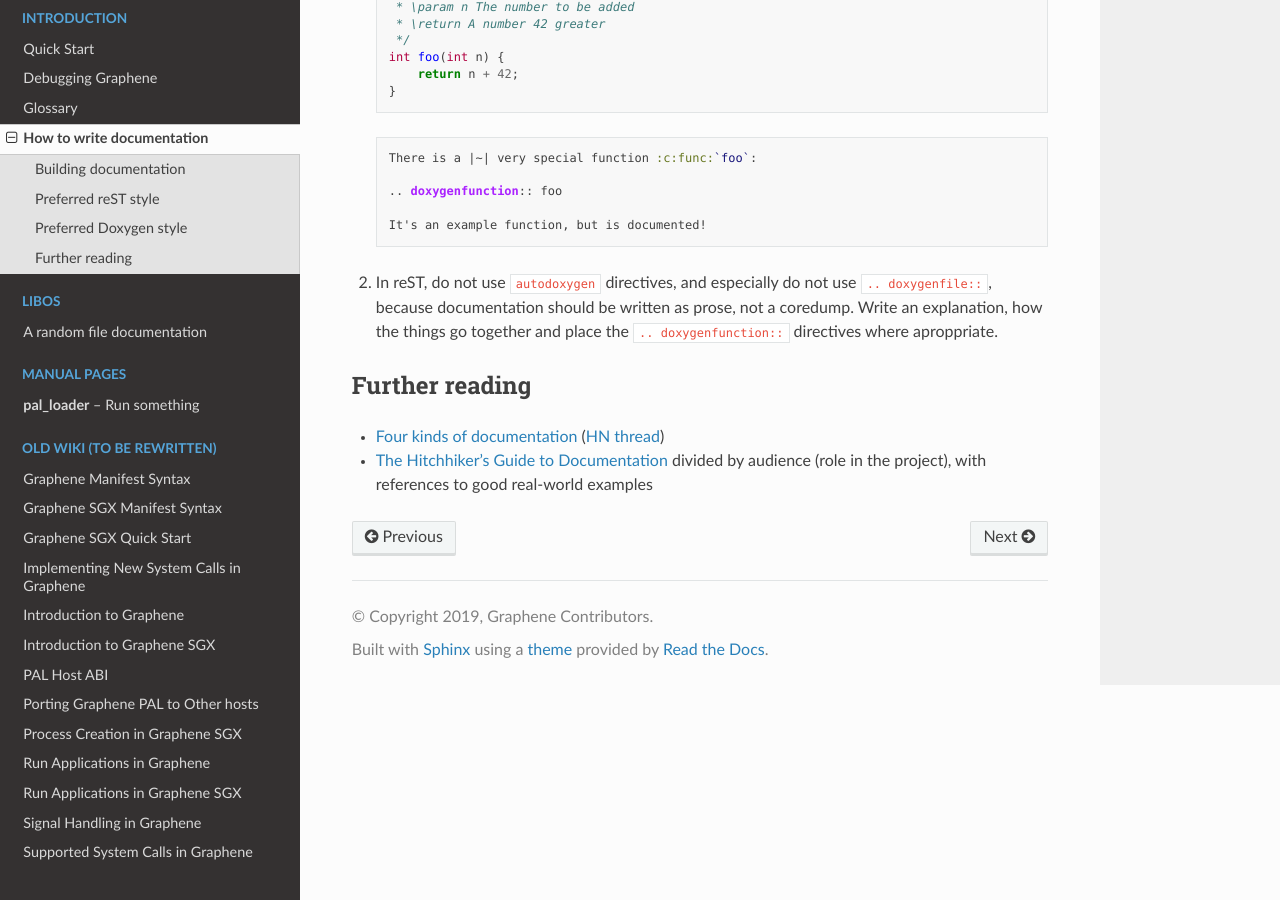
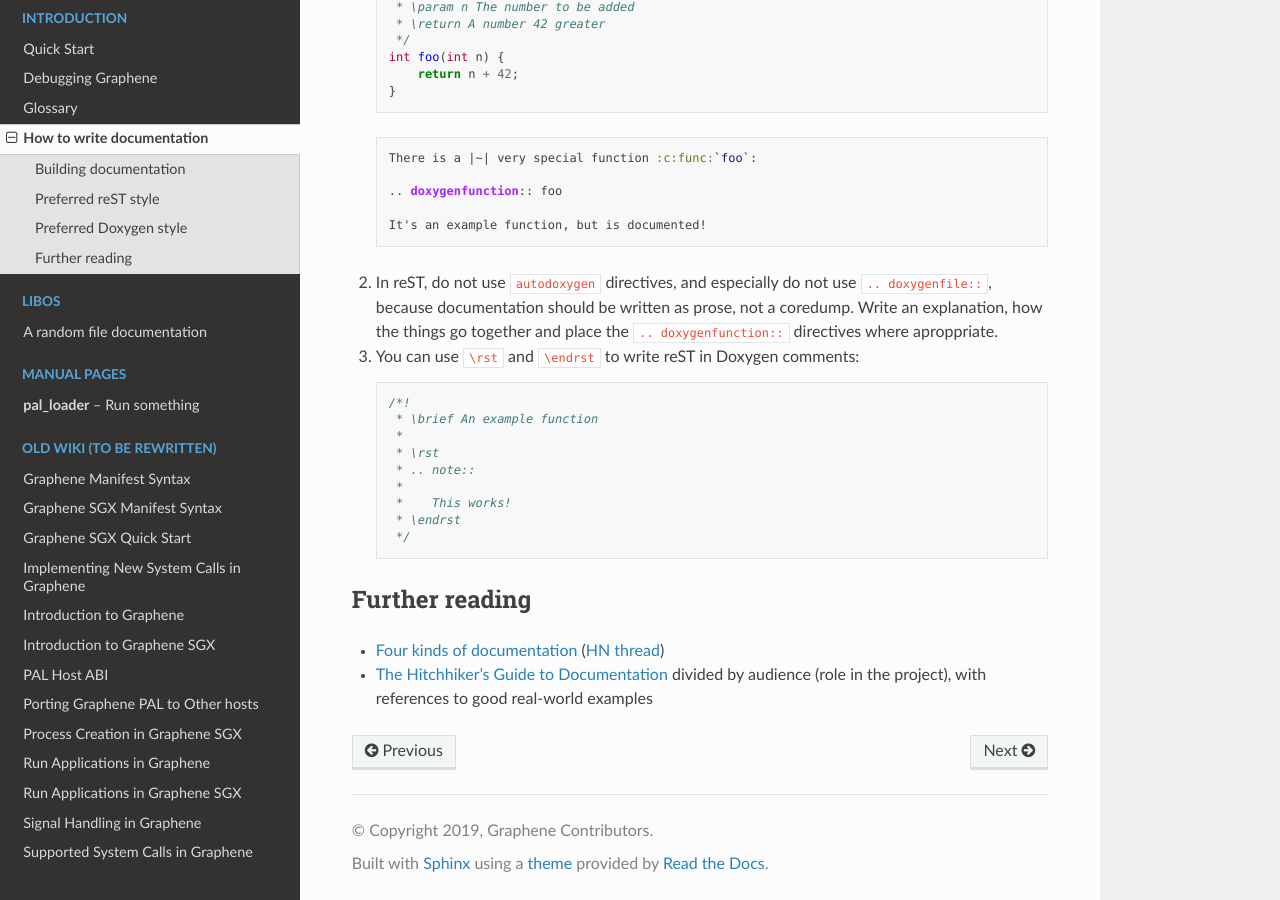
Before and after one commit to gramineproject/gramine, a Sphinx documentation site: the page built from Documentation/howto-doc.rst, in a window 1280 px wide and 900 px high, scrolled down 2991 px. Built offline with Sphinx 7.4.7 and the Read the Docs theme 2.0.0, drawn with Linux system fonts in a browser that asks for light colours.

Commit message:
[Docs] Add \rst to Doxygen syntax
Allows writing verbatim reST in C comments to be rendered in
documentation.

Stolen from https://breathe.readthedocs.io/en/latest/markups.html.

```diff
--- a/Documentation/howto-doc.rst
+++ b/Documentation/howto-doc.rst
@@ -167,6 +167,20 @@ Preferred Doxygen style
    a |~| coredump. Write an explanation, how the things go together and place
    the ``.. doxygenfunction::`` directives where aproppriate.
 
+3. You can use ``\rst`` and ``\endrst`` to write reST in Doxygen comments:
+
+   .. code-block:: c
+
+      /*!
+       * \brief An example function
+       *
+       * \rst
+       * .. note::
+       *
+       *    This works!
+       * \endrst
+       */
+
 Further reading
 ---------------
 
```
Also changed, not shown: 1 other file.
